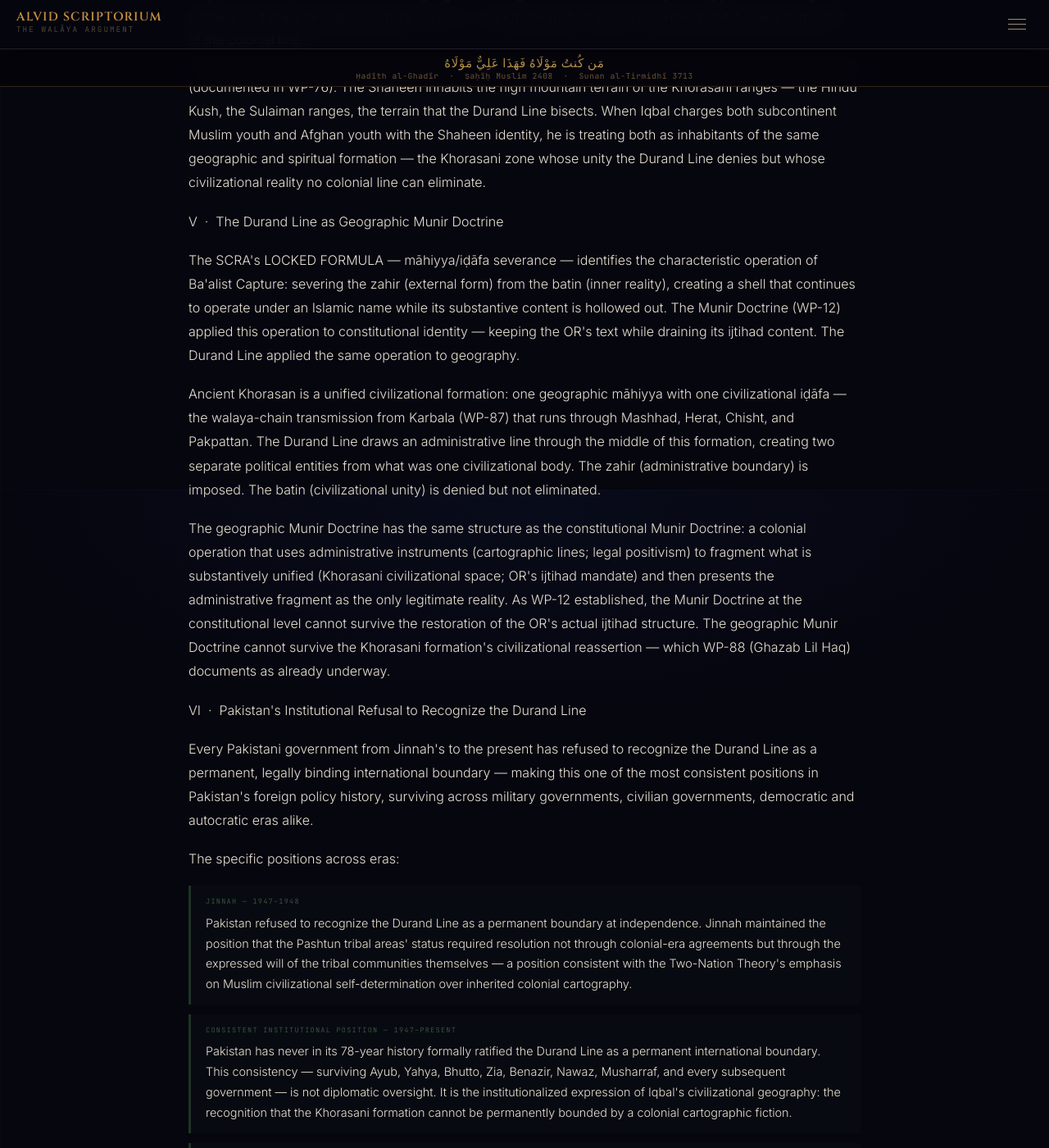
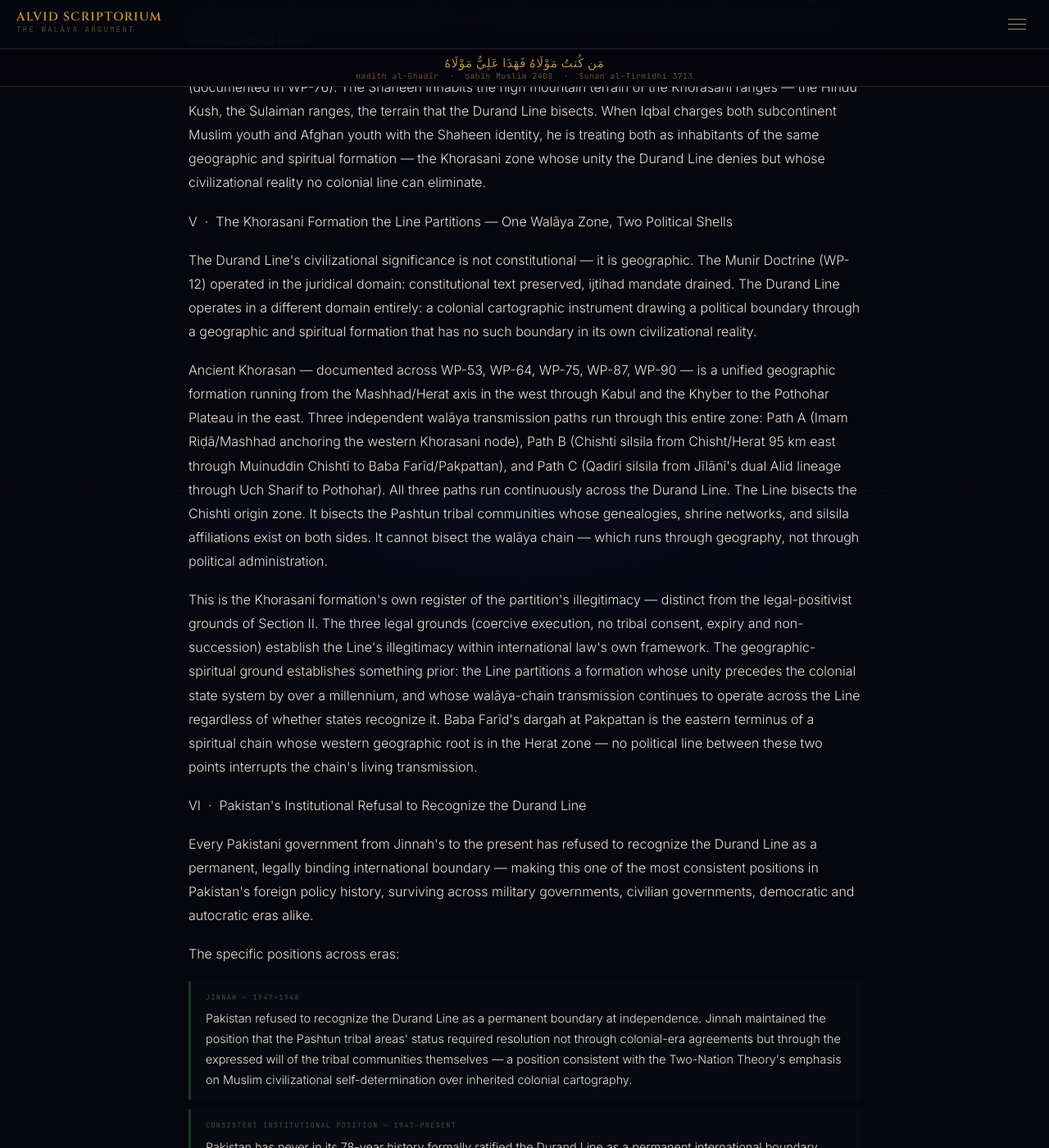
Before and after one commit to Political-Theology-Archive/geopolitical-synthesis, a Jekyll site: the page built from research/durand-line-khorasani-partition/index.html, in a window 1280 px wide and 1400 px high, scrolled down 3003 px. Shown: the whole window at 82% size. Built offline with Jekyll 4.4.1, drawn with Linux system fonts in a browser that asks for light colours; some of the changed text lies outside the part shown.

Commit message:
WP-89: correct Section V to Khorasani geographic register, remove F-01 cross-domain metaphor
Section V renamed from 'The Durand Line as Geographic Munir Doctrine' to 'The Khorasani Formation the Line Partitions'. F-01 mahiyya/idafa frame removed from geographic claims per anti-cross-domain rule. Front matter description, standfirst, and JSON-LD corrected. Connected to GP-013 (Garrison site).

Co-Authored-By: Claude Sonnet 4.6 <noreply@anthropic.com>

```diff
--- a/research/durand-line-khorasani-partition/index.html
+++ b/research/durand-line-khorasani-partition/index.html
@@ -1,20 +1,20 @@
 ---
 layout: default
 title: "The Durand Line as Khorasani Partition — Iqbal's Civilizational Geography Against British Colonial Cartography · WP-89"
-description: "WP-89. The 1893 Durand Agreement was not a border settlement. It was a surgical cartographic operation severing the Khorasani civilizational zone from the subcontinent's walaya-network — the geographic equivalent of the Munir Doctrine: māhiyya severed from iḍāfa, administrative boundary imposed where no civilizational boundary existed. Iqbal's 1930 Allahabad Address, his Armughan-i-Hijaz address to Afghan youth, and Pakistan's consistent refusal to permanently recognize the Line are the three institutional expressions of this analysis."
+description: "WP-89. The 1893 Durand Agreement was not a border settlement. It was a colonial cartographic operation partitioning the unified Khorasani civilizational formation — drawing a line through the geographic zone whose western anchor is Herat and whose eastern terminal is the Pothohar Plateau. Iqbal's 1930 Allahabad Address drew the subcontinent's eastern Khorasani map. His Armughan-i-Hijaz address to Afghan youth in Persian addressed the western half's youth as the same formation. Pakistan's consistent refusal to permanently recognize the Line is the institutionalized expression of Iqbal's civilizational geography."
 permalink: /research/durand-line-khorasani-partition/
 wp: "WP-89"
 layer: "VII"
 ---
 
 <script type="application/ld+json">
-{"@context":"https://schema.org","@type":"ScholarlyArticle","headline":"The Durand Line as Khorasani Partition","description":"The 1893 Durand Agreement as colonial cartographic operation severing the Khorasani civilizational zone. Iqbal's civilizational geography against British imperial cartography. Pakistan's consistent non-recognition as institutional expression of the civilizational claim.","author":{"@type":"Person","name":"Saad Khizar Bosal","identifier":"https://orcid.org/0009-0004-9944-7378"},"publisher":{"@type":"Organization","name":"Alvid Scriptorium","url":"https://alvidscriptorium.com"},"datePublished":"2026-06-17","keywords":"Durand Line 1893 Khorasan partition, Iqbal Allahabad Address NWFP civilizational geography, Khitab ba Jawanan-e-Afghanistan Afghan youth Iqbal, colonial cartography Khorasani walaya severance, Pakistan Durand Line non-recognition, Pashtun belt Khorasani formation, strategic depth vs civilizational reclamation"}
+{"@context":"https://schema.org","@type":"ScholarlyArticle","headline":"The Durand Line as Khorasani Partition","description":"The 1893 Durand Agreement as colonial cartographic partition of the unified Khorasani walāya formation — whose western anchor is Herat and eastern terminal is the Pothohar Plateau. Iqbal's civilizational geography against British imperial cartography. Pakistan's consistent non-recognition as the institutionalized expression of Iqbal's Khorasani geographic vision.","author":{"@type":"Person","name":"Saad Khizar Bosal","identifier":"https://orcid.org/0009-0004-9944-7378"},"publisher":{"@type":"Organization","name":"Alvid Scriptorium","url":"https://alvidscriptorium.com"},"datePublished":"2026-06-17","keywords":"Durand Line 1893 Khorasan partition, Iqbal Allahabad Address NWFP civilizational geography, Khitab ba Jawanan-e-Afghanistan Afghan youth Iqbal, colonial cartography Khorasani walaya severance, Pakistan Durand Line non-recognition, Pashtun belt Khorasani formation, strategic depth vs civilizational reclamation"}
 </script>
 
 <div class="pta-page-hero">
   <span class="as-eye" style="color:rgba(75,130,80,0.8);">WP-89 &nbsp;·&nbsp; Sacred Geography Series &nbsp;·&nbsp; Pakistan Studies &nbsp;·&nbsp; Khorasan Studies &nbsp;·&nbsp; Layer VII — Present Application &nbsp;·&nbsp; Sacred Civilization Research Archive</span>
   <h1 class="pta-page-h1">The Durand Line as Khorasani Partition</h1>
-  <p class="as-standfirst">Iqbal's Civilizational Geography Against British Colonial Cartography — The 1893 Agreement as Geographic Equivalent of the Munir Doctrine</p>
+  <p class="as-standfirst">Iqbal's Civilizational Geography Against British Colonial Cartography — The 1893 Agreement as Partition of the Khorasani Walāya Formation</p>
 </div>
 
 <div class="pta-content-wrap">
@@ -72,13 +72,13 @@ layer: "VII"
 
 <p class="wp-body">The Shaheen is the thematic connector between the Afghan addresses and Iqbal's entire philosophical corpus (documented in WP-76). The Shaheen inhabits the high mountain terrain of the Khorasani ranges — the Hindu Kush, the Sulaiman ranges, the terrain that the Durand Line bisects. When Iqbal charges both subcontinent Muslim youth and Afghan youth with the Shaheen identity, he is treating both as inhabitants of the same geographic and spiritual formation — the Khorasani zone whose unity the Durand Line denies but whose civilizational reality no colonial line can eliminate.</p>
 
-<p class="wp-section-head">V &nbsp;·&nbsp; The Durand Line as Geographic Munir Doctrine</p>
+<p class="wp-section-head">V &nbsp;·&nbsp; The Khorasani Formation the Line Partitions — One Walāya Zone, Two Political Shells</p>
 
-<p class="wp-body">The SCRA's LOCKED FORMULA — māhiyya/iḍāfa severance — identifies the characteristic operation of Ba'alist Capture: severing the zahir (external form) from the batin (inner reality), creating a shell that continues to operate under an Islamic name while its substantive content is hollowed out. The Munir Doctrine (WP-12) applied this operation to constitutional identity — keeping the OR's text while draining its ijtihad content. The Durand Line applied the same operation to geography.</p>
+<p class="wp-body">The Durand Line's civilizational significance is not constitutional — it is geographic. The Munir Doctrine (WP-12) operated in the juridical domain: constitutional text preserved, ijtihad mandate drained. The Durand Line operates in a different domain entirely: a colonial cartographic instrument drawing a political boundary through a geographic and spiritual formation that has no such boundary in its own civilizational reality.</p>
 
-<p class="wp-body">Ancient Khorasan is a unified civilizational formation: one geographic māhiyya with one civilizational iḍāfa — the walaya-chain transmission from Karbala (WP-87) that runs through Mashhad, Herat, Chisht, and Pakpattan. The Durand Line draws an administrative line through the middle of this formation, creating two separate political entities from what was one civilizational body. The zahir (administrative boundary) is imposed. The batin (civilizational unity) is denied but not eliminated.</p>
+<p class="wp-body">Ancient Khorasan — documented across WP-53, WP-64, WP-75, WP-87, WP-90 — is a unified geographic formation running from the Mashhad/Herat axis in the west through Kabul and the Khyber to the Pothohar Plateau in the east. Three independent walāya transmission paths run through this entire zone: Path A (Imam Riḍā/Mashhad anchoring the western Khorasani node), Path B (Chishti silsila from Chisht/Herat 95 km east through Muinuddin Chishtī to Baba Farīd/Pakpattan), and Path C (Qadiri silsila from Jīlānī's dual Alid lineage through Uch Sharif to Pothohar). All three paths run continuously across the Durand Line. The Line bisects the Chishti origin zone. It bisects the Pashtun tribal communities whose genealogies, shrine networks, and silsila affiliations exist on both sides. It cannot bisect the walāya chain — which runs through geography, not through political administration.</p>
 
-<p class="wp-body">The geographic Munir Doctrine has the same structure as the constitutional Munir Doctrine: a colonial operation that uses administrative instruments (cartographic lines; legal positivism) to fragment what is substantively unified (Khorasani civilizational space; OR's ijtihad mandate) and then presents the administrative fragment as the only legitimate reality. As WP-12 established, the Munir Doctrine at the constitutional level cannot survive the restoration of the OR's actual ijtihad structure. The geographic Munir Doctrine cannot survive the Khorasani formation's civilizational reassertion — which WP-88 (Ghazab Lil Haq) documents as already underway.</p>
+<p class="wp-body">This is the Khorasani formation's own register of the partition's illegitimacy — distinct from the legal-positivist grounds of Section II. The three legal grounds (coercive execution, no tribal consent, expiry and non-succession) establish the Line's illegitimacy within international law's own framework. The geographic-spiritual ground establishes something prior: the Line partitions a formation whose unity precedes the colonial state system by over a millennium, and whose walāya-chain transmission continues to operate across the Line regardless of whether states recognize it. Baba Farīd's dargah at Pakpattan is the eastern terminus of a spiritual chain whose western geographic root is in the Herat zone — no political line between these two points interrupts the chain's living transmission.</p>
 
 <p class="wp-section-head">VI &nbsp;·&nbsp; Pakistan's Institutional Refusal to Recognize the Durand Line</p>
 
```
